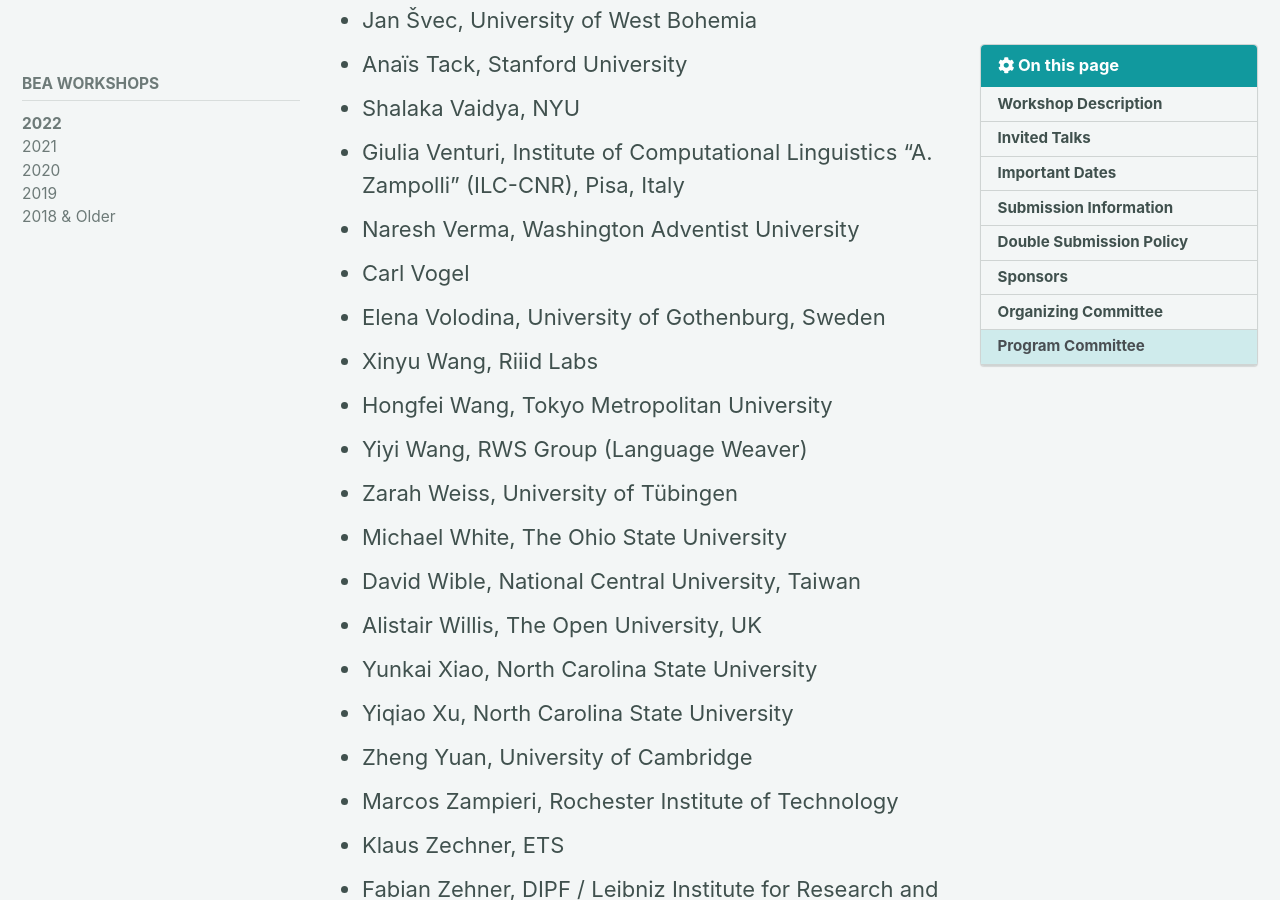
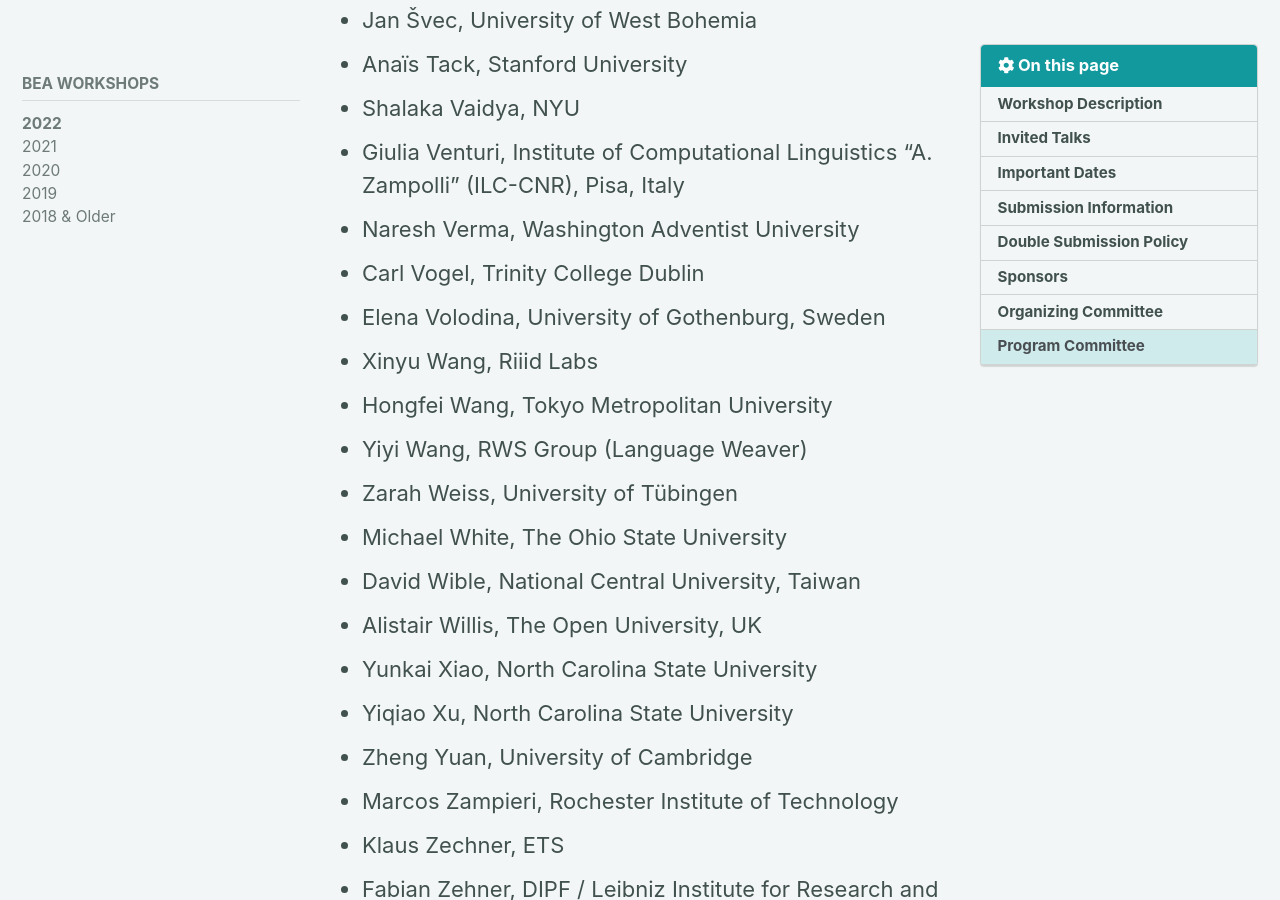
Before and after one commit to sigedu-org/website, a Jekyll site: the page built from _pages/bea/current.md, in a window 1280 px wide and 900 px high, scrolled down 11942 px. Built offline with Jekyll 4.4.1, drawn with Linux system fonts in a browser that asks for light colours; cached includes are drawn as plain includes; nearby versions of some CDN libraries.

Commit message:
Update current.md

```diff
--- a/_pages/bea/current.md
+++ b/_pages/bea/current.md
@@ -230,7 +230,7 @@ Workshop contact email address: [bea.nlp.workshop@gmail.com](mailto:bea.nlp.work
 - Shalaka Vaidya, NYU
 - Giulia Venturi, Institute of Computational Linguistics “A. Zampolli” (ILC-CNR), Pisa, Italy
 - Naresh Verma, Washington Adventist University
-- Carl Vogel
+- Carl Vogel, Trinity College Dublin
 - Elena Volodina, University of Gothenburg, Sweden
 - Xinyu Wang, Riiid Labs
 - Hongfei Wang, Tokyo Metropolitan University
```
